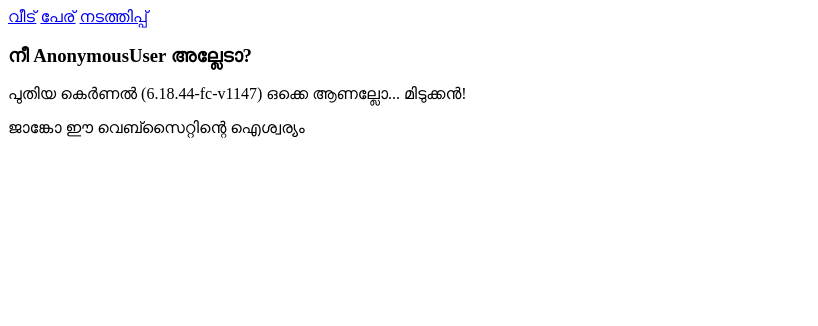
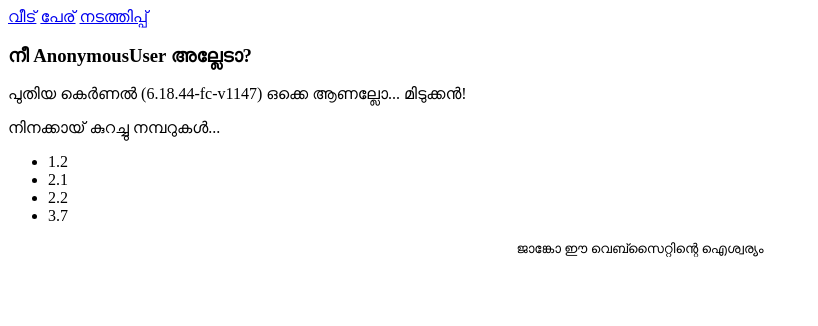
Before and after one commit to karuvally/django_brushup, a Django app: page /contact/ in a window 1280 px wide. Shown: the top 326 px of the page, without its empty margins (0-818 px from the left). Run offline with Django 3.2, Linux system fonts and the light colour scheme.

Commit message:
added for loop

```diff
--- a/codecamp/pages/views.py
+++ b/codecamp/pages/views.py
@@ -11,6 +11,7 @@ def contact_view(request, *args, **kwargs):
     # return HttpResponse("<h1>All contacts can be found here</h1>")
     context_dict = {
         "os": platform.system(),
-        "kernel": platform.release()
+        "kernel": platform.release(),
+        "my_list": [1.2, 2.1, 2.2, 3.7],
     }
     return render(request, "contact.html", context_dict)
--- a/codecamp/templates/contact.html
+++ b/codecamp/templates/contact.html
@@ -4,4 +4,10 @@
     <p>
         പുതിയ കെർണൽ ({{ kernel }}) ഒക്കെ ആണല്ലോ... മിടുക്കൻ!
     </p>
+    നിനക്കായ് കുറച്ചു നമ്പറുകൾ...
+    <ul>
+        {% for number in my_list %}
+            <li>{{ number }}</li>
+        {% endfor %}
+    </ul>
 {% endblock %}
--- a/codecamp/templates/footer.html
+++ b/codecamp/templates/footer.html
@@ -1,3 +1,3 @@
 <footer>
-    ജാങ്കോ ഈ വെബ്സൈറ്റിന്റെ ഐശ്വര്യം
+    <small><center>ജാങ്കോ ഈ വെബ്സൈറ്റിന്റെ ഐശ്വര്യം</center></small>
 </footer>
```
